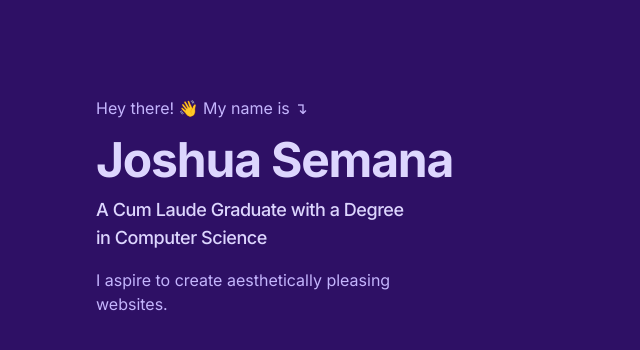
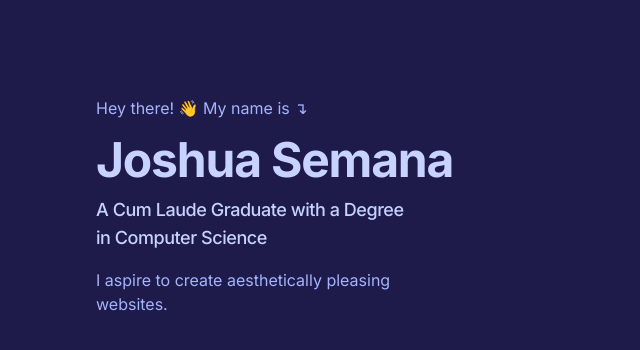
Before and after one commit to joshua-semana/joshua-semana.github.io, a website: page index.html in a window 1280 px wide. Shown: the whole page, without its empty margins (0-640 px from the left). Drawn offline with Linux system fonts and the light colour scheme.

Commit message:
Change color palette to indigo

```diff
--- a/index.html
+++ b/index.html
@@ -13,7 +13,7 @@
     />
   </head>
   <body
-    class="font-['Inter'] bg-violet-950 text-violet-300 leading-normal antialiased selection:bg-teal-300 selection:text-teal-900"
+    class="font-['Inter'] bg-indigo-950 text-indigo-300 leading-normal antialiased selection:bg-teal-300 selection:text-teal-900"
   >
     <main
       class="mx-auto min-h-screen max-w-screen-xl px-6 py-12 md:px-12 md:py-20 lg:px-24 lg:py-24 flex flex-col lg:flex-row"
@@ -21,12 +21,12 @@
       <div class="w-full lg:w-1/2 lg:max-h-screen lg:sticky lg:top-0 lg:left-0">
         <p>Hey there! 👋 My name is ↴</p>
         <h1
-          class="text-violet-200 mt-4 text-4xl font-bold tracking-tight sm:text-5xl"
+          class="text-indigo-200 mt-4 text-4xl font-bold tracking-tight sm:text-5xl"
         >
           Joshua Semana
         </h1>
         <h2
-          class="text-violet-200 mt-3 max-w-xs text-lg font-medium tracking-tight"
+          class="text-indigo-200 mt-3 max-w-xs text-lg font-medium tracking-tight"
         >
           A Cum Laude Graduate with a Degree in Computer Science
         </h2>
```
Also changed, not shown: dist/output.css.
